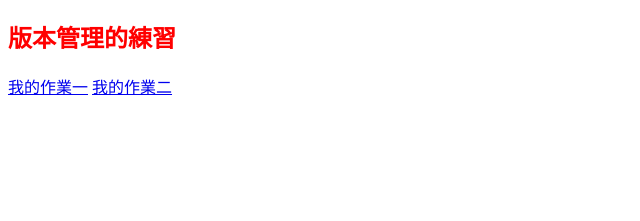
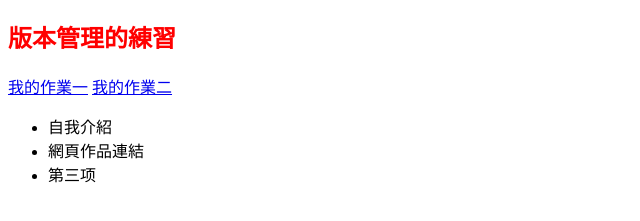
Before and after one commit to B11256013/2024, a plain HTML site: page index.html in a window 1280 px wide. Shown: the part 61-282 px from the top of the page, without its empty margins (0-640 px from the left). Drawn offline with Linux system fonts and the light colour scheme.

Commit message:
第四次提交

```diff
--- a/index.html
+++ b/index.html
@@ -22,5 +22,13 @@
     <a href="test2.html">我的作業二</a>
 
 
+    <ul>
+        <li>自我介紹</li>
+        <li>網頁作品連結</li>
+        <li>第三项</li>
+      </ul>
+
+
+
 </body>
 </html>
```
